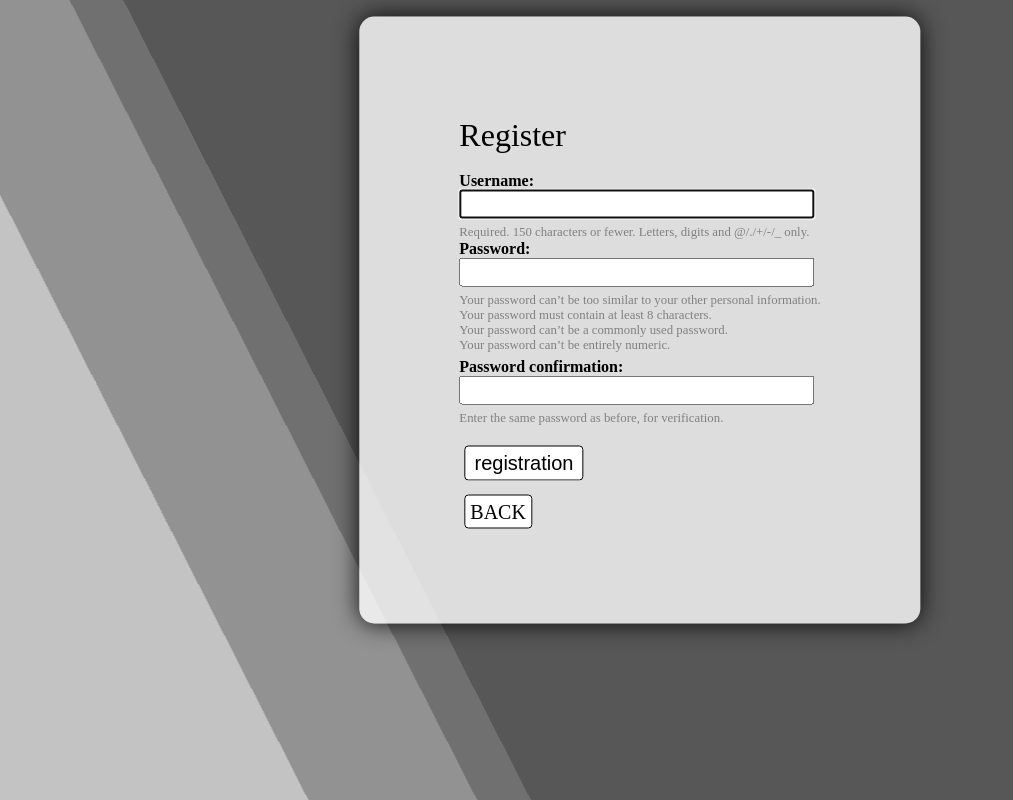
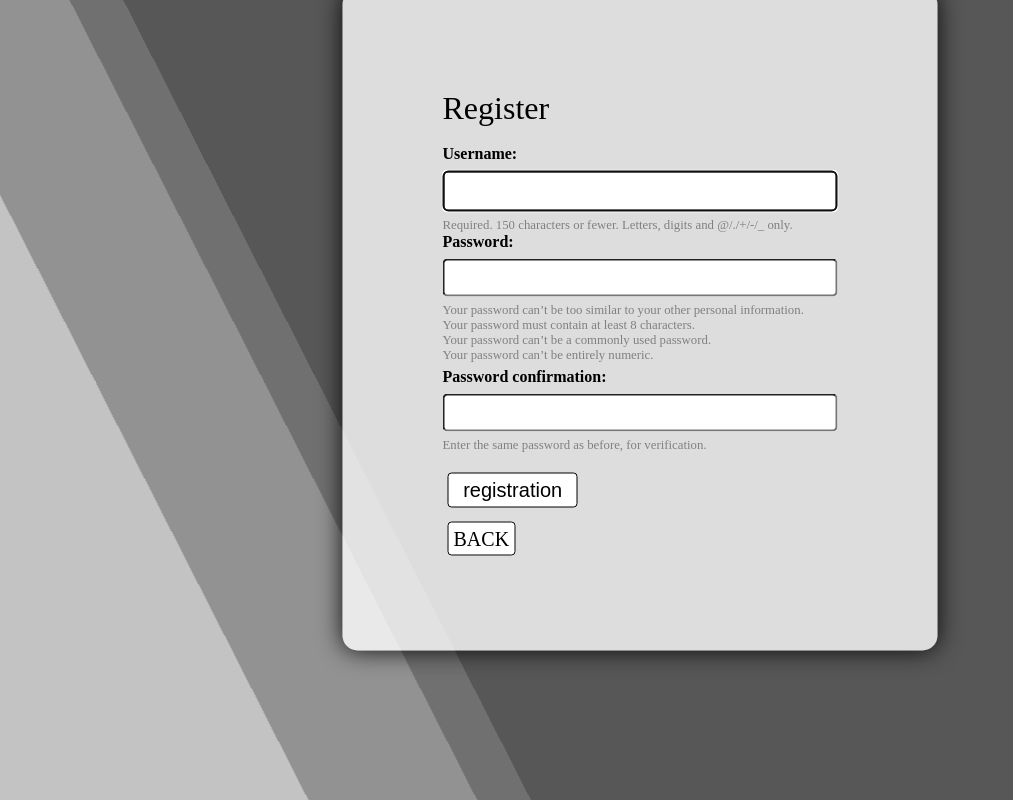
Before and after one commit to to23mas/app_django, a Django app: page /accounts/register/ in a window 1280 px wide. Shown: the whole page, without its empty margins (0-1013 px from the left). Run offline with Django 4.2, Linux system fonts and the light colour scheme.

Commit message:
css for accounts almost complete

```diff
--- a/assets/styles.css
+++ b/assets/styles.css
@@ -27,6 +27,8 @@
   }
 }
 .welcome_card {
+
+
   background-color:rgba(255,255,255,.8);
   border-radius: 15px;
   box-shadow:0 0 25px rgba(0, 0, 0, 0.9);
@@ -114,3 +116,17 @@
     color: white;
     background: red;
 }
+
+.registration_form input[type="text"] {
+    border-radius: 5px;
+    font-size:18px;
+    padding: 8px;
+    margin-top: 8px
+}
+
+.registration_form input[type="password"] {
+    border-radius: 5px;
+    font-size:16px;
+    padding: 8px;
+    margin-top: 8px
+}
```
